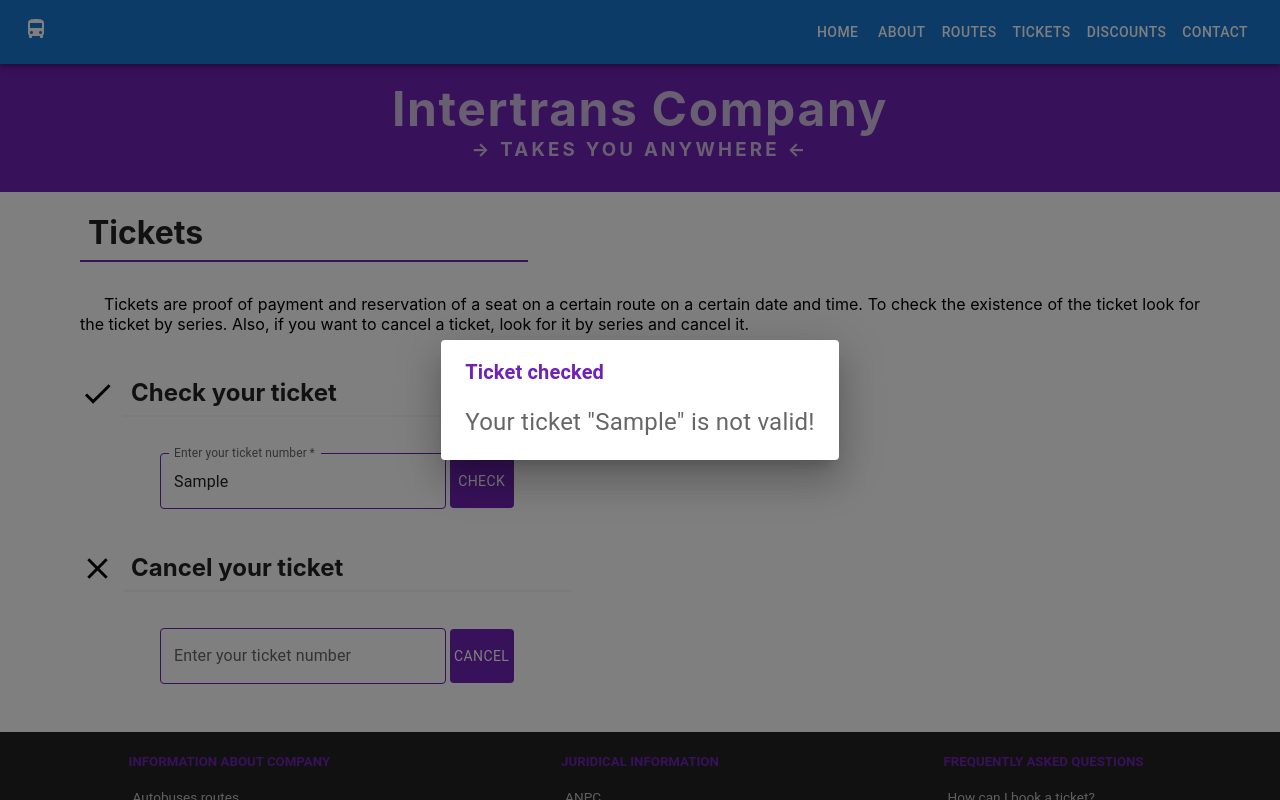
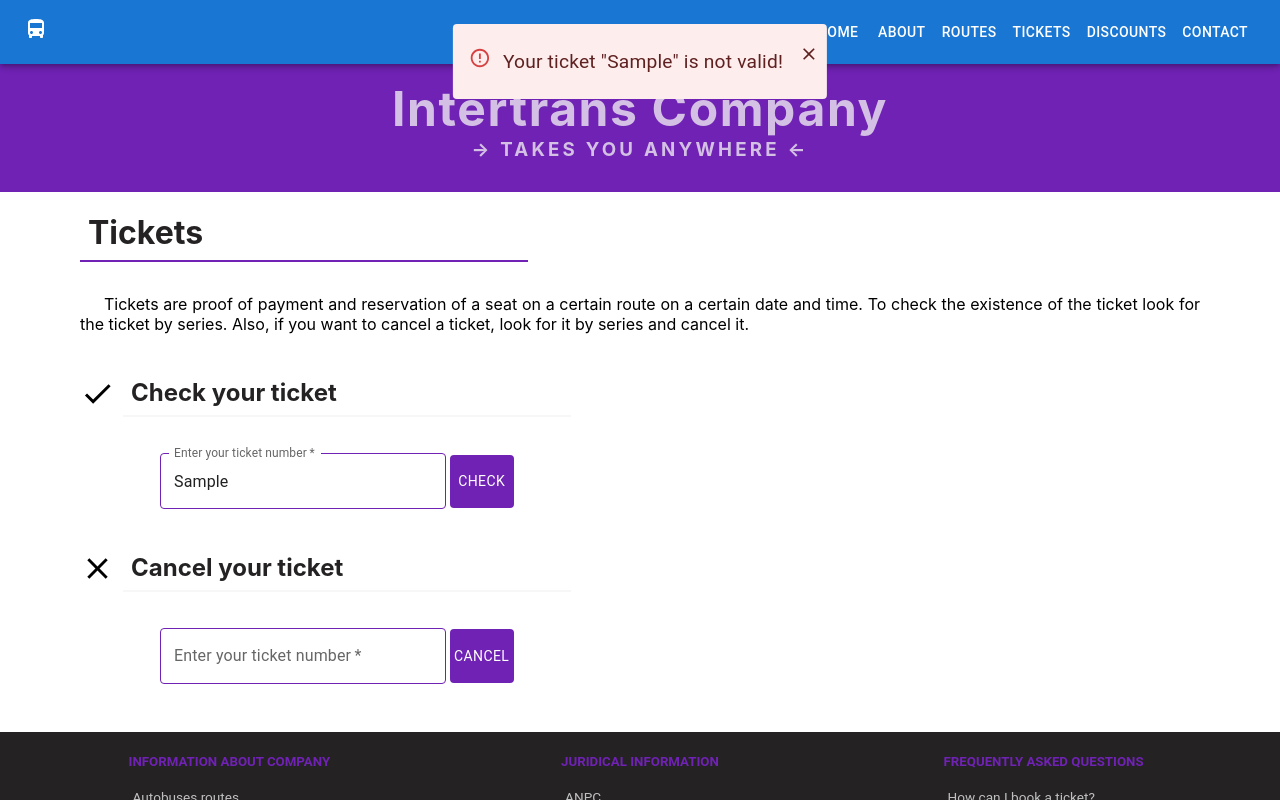
Before and after one commit to carla-vartolomei/transport-app, a Next.js app: page /tickets in a window 1280 px wide. Both pictures are taken after typing "Sample" into the empty fields and a click on the button "CHECK". Shown: the top 800 px of the page. Built offline with nearby package versions, Linux system fonts and the light colour scheme.

Commit message:
add snackbars to check ticket form

```diff
--- a/components/tickets-page/CancelTicket.js
+++ b/components/tickets-page/CancelTicket.js
@@ -1,34 +1,85 @@
-import React from "react"
+import React, { useState } from "react"
 import styles from "../../styles/Tickets.module.scss"
 import CloseIcon from "@mui/icons-material/Close"
 import CssTextField from "../textfield/CustomeTextField"
 import { Button, Tooltip } from "@material-ui/core"
+import {
+  Dialog,
+  DialogActions,
+  DialogContent,
+  DialogContentText,
+  DialogTitle,
+} from "@mui/material"
 
 export default function CheckTicket() {
+  const [open, setOpen] = useState(false)
+  const [value, setValue] = useState("")
+
+  const handleClickOpen = () => {
+    setOpen(true)
+  }
+
+  const handleClose = () => {
+    setOpen(false)
+  }
+  const handleChange = (e) => {
+    setValue(e.target.value)
+  }
+
+  const submitHandler = (e) => {
+    e.preventDefault()
+    handleClickOpen()
+  }
+
   return (
     <>
       <div className={styles.pageSubtitle}>
         <CloseIcon fontSize="large" />
         <h2>Cancel your ticket</h2>
       </div>
-      <section className={styles.cancelSection}>
+      <form className={styles.cancelSection} onSubmit={submitHandler}>
         <CssTextField
+          required
           className={styles.cancelField}
           label="Enter your ticket number"
+          onChange={handleChange}
+          autoComplete="off"
         />
-        <Tooltip
-          title={
-            <span style={{ fontSize: "1.05rem", color: "white" }}>
-              If you click on this button, you will cancel your ticket and there is
-              no way back!
-            </span>
-          }
-          leaveDelay={500}
-          placement="right-end"
+        <Button className={styles.cancelButton} type="submit">
+          cancel
+        </Button>
+        <Dialog
+          open={open}
+          onClose={handleClose}
+          aria-labelledby="alert-dialog-title"
+          aria-describedby="alert-dialog-description"
         >
-          <Button className={styles.cancelButton}>cancel</Button>
-        </Tooltip>
-      </section>
+          <DialogTitle
+            id="alert-dialog-title"
+            sx={{ color: "#c23227", fontWeight: "bold" }}
+          >
+            {"Cancel ticket"}
+          </DialogTitle>
+          <DialogContent>
+            <DialogContentText
+              id="alert-dialog-description"
+              sx={{ fontSize: "1.2rem" }}
+            >
+              {
+                "If you continue, you will cancel your ticket and there is no way back! You want to continue?"
+              }
+            </DialogContentText>
+          </DialogContent>
+          <DialogActions>
+            <Button onClick={handleClose} variant="outlined" color="error">
+              Cancel
+            </Button>
+            <Button onClick={handleClose} variant="outlined" color="error">
+              Continue
+            </Button>
+          </DialogActions>
+        </Dialog>
+      </form>
     </>
   )
 }
--- a/components/tickets-page/CheckTicket.js
+++ b/components/tickets-page/CheckTicket.js
@@ -3,11 +3,12 @@ import styles from "../../styles/Tickets.module.scss"
 import CheckIcon from "@mui/icons-material/Check"
 import CssTextField from "../textfield/CustomeTextField"
 import { Button } from "@material-ui/core"
-import { Dialog, DialogContent, DialogContentText, DialogTitle } from "@mui/material"
+import { Alert, Snackbar } from "@mui/material"
 
 export default function CheckTicket() {
   const [open, setOpen] = useState(false)
   const [value, setValue] = useState("")
+  const [validation, setValidation] = useState(false)
 
   const handleClickOpen = () => {
     setOpen(true)
@@ -23,13 +24,27 @@ export default function CheckTicket() {
   const submitHandler = (e) => {
     e.preventDefault()
     handleClickOpen()
+    if (
+      value[0] === "T" &&
+      value[1] === "K" &&
+      value.length >= 3 &&
+      value.length <= 5
+    )
+      setValidation(true)
+    else setValidation(false)
   }
 
   const showMessage = () => {
     const messageValid = `Your ticket "${value}" is valid!`
     const messageInvalid = `Your ticket "${value}" is not valid!`
 
-    if (value[0] === "T" && value[1] === "K") return messageValid
+    if (
+      value[0] === "T" &&
+      value[1] === "K" &&
+      value.length >= 3 &&
+      value.length <= 5
+    )
+      return messageValid
     else return messageInvalid
   }
 
@@ -50,27 +65,37 @@ export default function CheckTicket() {
         <Button className={styles.checkButton} type="submit">
           check
         </Button>
-        <Dialog
-          open={open}
-          onClose={handleClose}
-          aria-labelledby="alert-dialog-title"
-          aria-describedby="alert-dialog-description"
-        >
-          <DialogTitle
-            id="alert-dialog-title"
-            sx={{ color: "#6f22b3", fontWeight: "bold" }}
+        {validation ? (
+          <Snackbar
+            anchorOrigin={{ vertical: "top", horizontal: "center" }}
+            open={open}
+            autoHideDuration={10000}
+            onClose={handleClose}
           >
-            {"Ticket checked"}
-          </DialogTitle>
-          <DialogContent>
-            <DialogContentText
-              id="alert-dialog-description"
-              sx={{ fontSize: "1.5rem" }}
+            <Alert
+              onClose={handleClose}
+              severity="success"
+              sx={{ width: "100%", padding: "1rem", fontSize: "1.2rem" }}
             >
               {showMessage()}
-            </DialogContentText>
-          </DialogContent>
-        </Dialog>
+            </Alert>
+          </Snackbar>
+        ) : (
+          <Snackbar
+            anchorOrigin={{ vertical: "top", horizontal: "center" }}
+            open={open}
+            autoHideDuration={10000}
+            onClose={handleClose}
+          >
+            <Alert
+              onClose={handleClose}
+              severity="error"
+              sx={{ width: "100%", padding: "1rem", fontSize: "1.2rem" }}
+            >
+              {showMessage()}
+            </Alert>
+          </Snackbar>
+        )}
       </form>
     </>
   )
```
